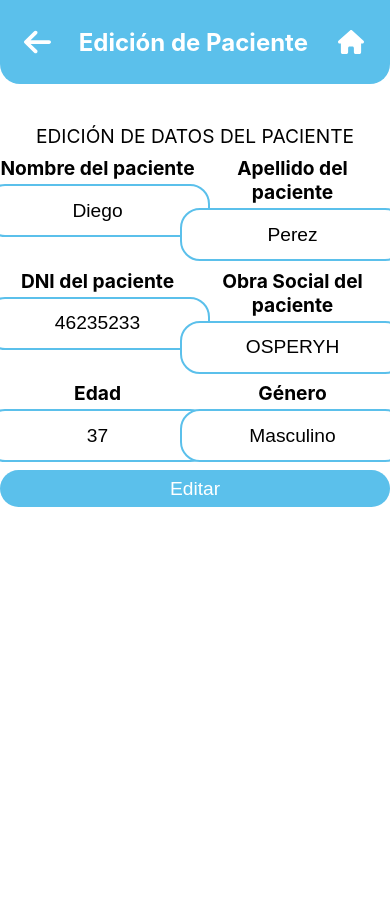
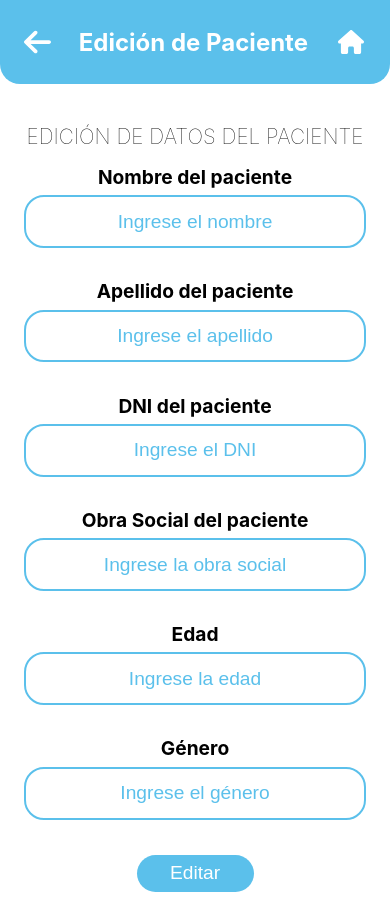
Before and after one commit to MatiDalce/gestorTurnos_React_Node, a React (Create React App) app in the folder frontend/: page /editar-paciente/1 in a window 390 px wide. Before the commit the page ends 844 px from the top, so only its background shows below. Built offline with nearby package versions, Linux system fonts and the light colour scheme.

Commit message:
Responsive edicion paciente

```diff
--- a/frontend/src/pages/EditPatient/EditPatient.jsx
+++ b/frontend/src/pages/EditPatient/EditPatient.jsx
@@ -1,25 +1,44 @@
-import React from 'react';
+import React, { useState } from 'react';
 import Button from '../../components/Button/Button';
 import Input from '../../components/Input/Input';
-import Title from '../../components/Title/Title';
 import './editPatient.css';
 
 const EditPatient = () => {
 
-  const handleName = () => {};
-  const handleLastName = () => {};
-  const handleDNI = () => {};
-  const handleSocialNetwork = () => {};
-  const handleAge = () => {};
-  const handleGenre = () => {};
+  const [name, setName] = useState()
+  const [lastName, setLastName] = useState()
+  const [dni, setDni] = useState()
+  const [socialNetwork, setSocialNetwork] = useState()
+  const [age, setAge] = useState()
+  const [genre, setGenre] = useState()
+
+  const handleName = (e) => {
+    setName(e.target.value)
+  };
+  const handleLastName = (e) => {
+    setLastName(e.target.value)
+  };
+  const handleDNI = (e) => {
+    setDni(e.target.value)
+  };
+  const handleSocialNetwork = (e) => {
+    setSocialNetwork(e.target.value)
+  };
+  const handleAge = (e) => {
+    setAge(e.target.value)
+  };
+  const handleGenre = (e) => {
+    setGenre(e.target.value)
+  };
 
   return (
     <>
-      <Title title='EDICIÓN DE DATOS DEL PACIENTE' />
+      <h2 className='editPatient-title'>EDICIÓN DE DATOS DEL PACIENTE</h2>
         <div className="input-editPatient-row">
+          <div className="input-editPatient-box">
             <Input
+              value={name}
               onChange={handleName}
-            value='Diego'
               colorLabel='var(--black-bg)'
               hasLabel
               labelTitle='Nombre del paciente'
@@ -29,9 +48,11 @@ const EditPatient = () => {
               nameProp='name'
               inputWidth='30%'
             />
+          </div>
+          <div className="input-editPatient-box">
             <Input
+              value={lastName}
               onChange={handleLastName}
-            value='Perez'
               colorLabel='var(--black-bg)'
               hasLabel
               labelTitle='Apellido del paciente'
@@ -42,10 +63,12 @@ const EditPatient = () => {
               inputWidth='30%'
             />
           </div>
+        </div>
         <div className="input-editPatient-row">
+          <div className="input-editPatient-box">
             <Input
+              value={dni}
               onChange={handleDNI}
-            value='46235233'
               colorLabel='var(--black-bg)'
               hasLabel
               labelTitle='DNI del paciente'
@@ -55,9 +78,11 @@ const EditPatient = () => {
               nameProp='dni'
               inputWidth='30%'
             />
+          </div>
+          <div className="input-editPatient-box">
             <Input
+              value={socialNetwork}
               onChange={handleSocialNetwork}
-            value='OSPERYH'
               colorLabel='var(--black-bg)'
               hasLabel
               labelTitle='Obra Social del paciente'
@@ -68,10 +93,12 @@ const EditPatient = () => {
               inputWidth='30%'
             />
           </div>
+        </div>
         <div className="input-editPatient-row">
+          <div className="input-editPatient-box">
             <Input
+              value={age}
               onChange={handleAge}
-            value='37'
               colorLabel='var(--black-bg)'
               hasLabel
               labelTitle='Edad'
@@ -81,9 +108,11 @@ const EditPatient = () => {
               nameProp='age'
               inputWidth='30%'
             />
+          </div>
+          <div className="input-editPatient-box">
             <Input
+              value={genre}
               onChange={handleGenre}
-            value='Masculino'
               colorLabel='var(--black-bg)'
               hasLabel
               labelTitle='Género'
@@ -94,6 +123,8 @@ const EditPatient = () => {
               inputWidth='30%'
             />
           </div>
+      </div>
+      <div className="btn-editPatient-center">
         <div className='btn-editPatient-container'>
           <Button
             title={'Editar'}
@@ -102,6 +133,7 @@ const EditPatient = () => {
             margin='5% 0'
           />
         </div>
+      </div>
     </>
   )
 }
--- a/frontend/src/pages/EditPatient/editPatient.css
+++ b/frontend/src/pages/EditPatient/editPatient.css
@@ -1,34 +1,90 @@
+.editPatient-title{
+    text-align: center;
+    font-size: 3em;
+    font-weight: lighter;
+}
 
 .input-editPatient-row {
     display: flex;
     justify-content: space-around;
-    margin: 2% 0;
+    margin: 5% 0;
+}
+
+.input-editPatient-box {
+    width: 40%;
+}
+
+.btn-editPatient-center {
+    display: flex;
+    justify-content: center;
+    margin: 5% 0;
 }
 
 .btn-editPatient-container {
     display: flex;
     justify-content: center;
+    width: 30%;
 }
 
 /* EXTRA SMALL */
 @media screen and (max-width: 576px) {
-
+    .input-editPatient-row {
+        margin: 0;
+        flex-direction: column;
+        align-items: center;
+    }
+    .input-editPatient-box {
+        width: 80%;
+        margin: 4% 0;
+    }
+    .editPatient-title{
+        font-size: 1.3em;
+    }
 }
 /* SMALL */
 @media screen and (min-width: 577px) and (max-width: 767px) {
-
+    .input-editPatient-row {
+        margin: 0;
+        flex-direction: column;
+        align-items: center;
+    }
+    .input-editPatient-box {
+        width: 80%;
+        margin: 2% 0;
+    }
+    .editPatient-title{
+        font-size: 1.6em;
+    }
 }
 /* MEDIUM */
 @media screen and (min-width: 768px) and (max-width: 991px) {
-
+    .input-editPatient-row {
+        margin: 0;
+        flex-direction: column;
+        align-items: center;
+    }
+    .input-editPatient-box {
+        width: 80%;
+        margin: 2% 0;
+    }
+    .editPatient-title{
+        font-size: 2em;
+    }
 }
 /* LARGE */
 @media screen and (min-width: 992px) and (max-width: 1199px) {
-
+    .input-editPatient-row {
+        margin: 8% 0;
+    }
+    .editPatient-title{
+        font-size: 2.3em;
+    }
 }
 /* EXTRA LARGE */
 @media screen and (min-width: 1200px) and (max-width: 1399px) {
-
+    .editPatient-title{
+        font-size: 2.5em;
+    }
 }
 /* EXTRA EXTRA LARGE */
 @media screen and (min-width: 1400px) {
--- a/frontend/src/pages/PatientList/PatientList.jsx
+++ b/frontend/src/pages/PatientList/PatientList.jsx
@@ -3,16 +3,22 @@ import Table from '../../components/Table/Table'
 import Input from '../../components/Input/Input'
 import Button from '../../components/Button/Button'
 import './patientList.css'
+import { useState } from 'react'
 
 const PatientList = () => {
 
-  const handleSearch = () => {}
+  const [search, setSearch] = useState();
+
+  const handleSearch = (e) => {
+    setSearch(e.target.value)
+  }
 
   return (
     <>
       <div className="search-patient">
         <div className="patientList-input">
           <Input
+            value={search}
             onChange={handleSearch}
             isSearcheable
             type='text'
```
Lines whose indentation alone changed are shown as unchanged.
